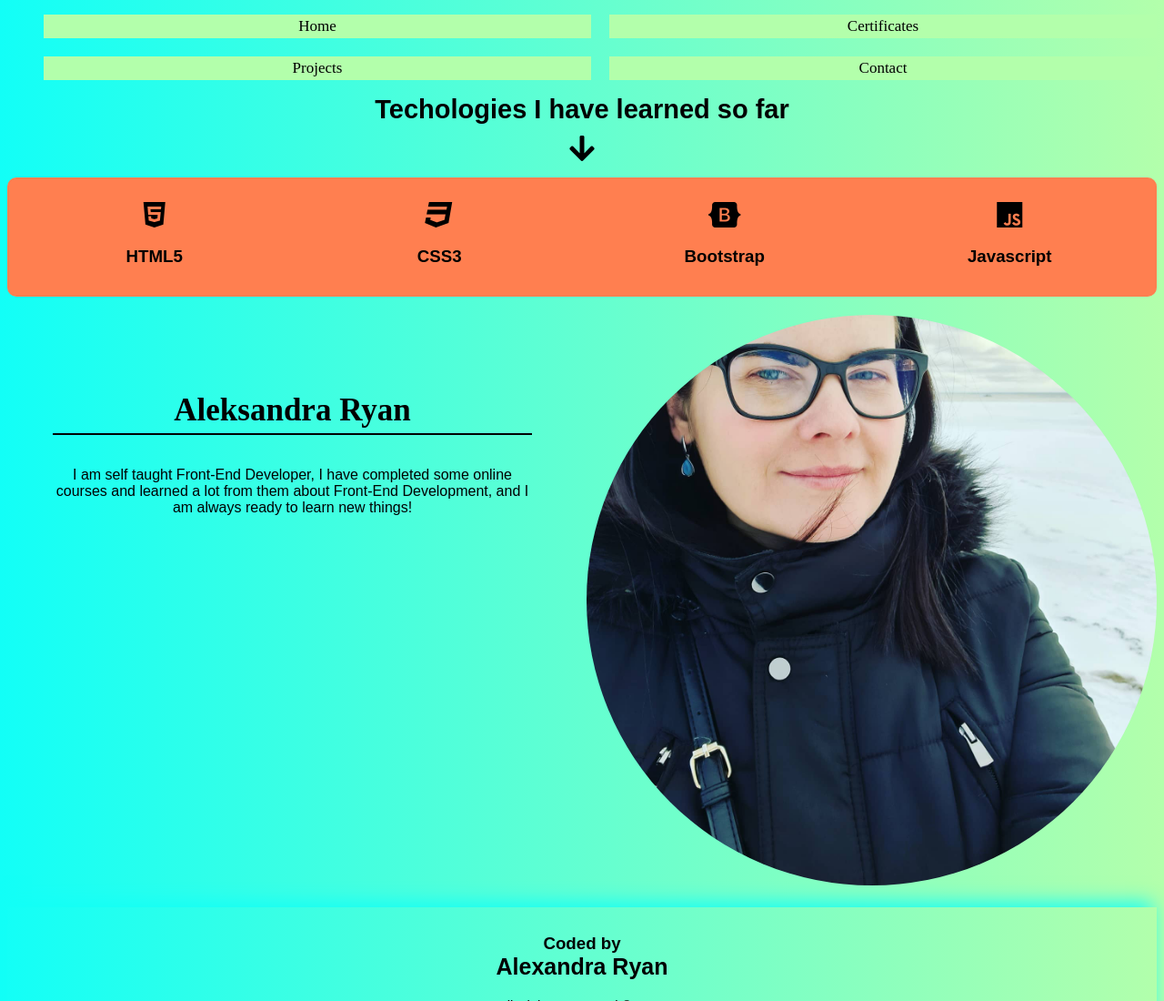
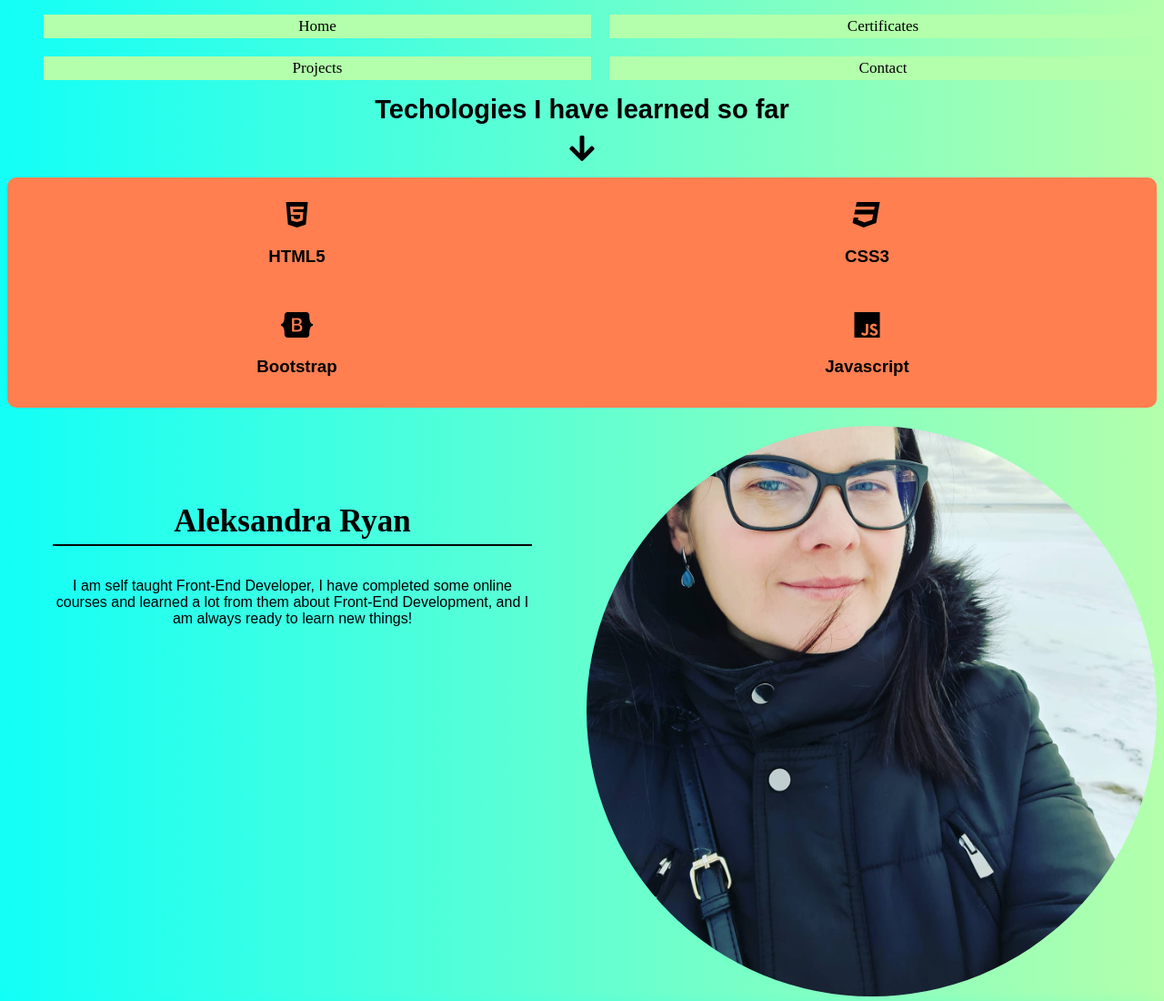
Before and after one commit to AleksandraRyan/Portfolio-web-site, a plain HTML site: page index.html in a window 1280 px wide. Shown: the top 1100 px of the page at 91% size. Drawn offline with Linux system fonts and the light colour scheme; a web font is replaced by a local one.

Commit message:
Update style.css

```diff
--- a/css/style.css
+++ b/css/style.css
@@ -212,4 +212,9 @@ button:hover {
     display: grid;
     grid-template-columns: repeat(2, 1fr);
   }
+
+  .boxes {
+    display: grid;
+    grid-template-columns: repeat(2, 1fr);
+  }
 }
```
